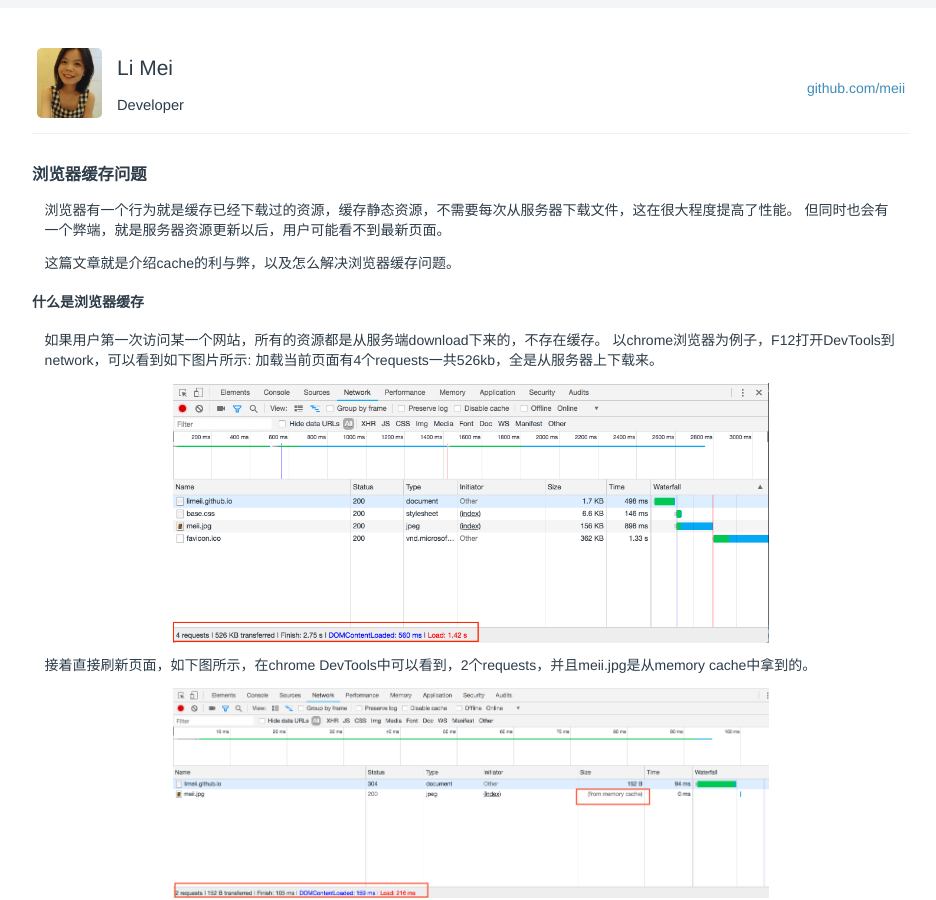
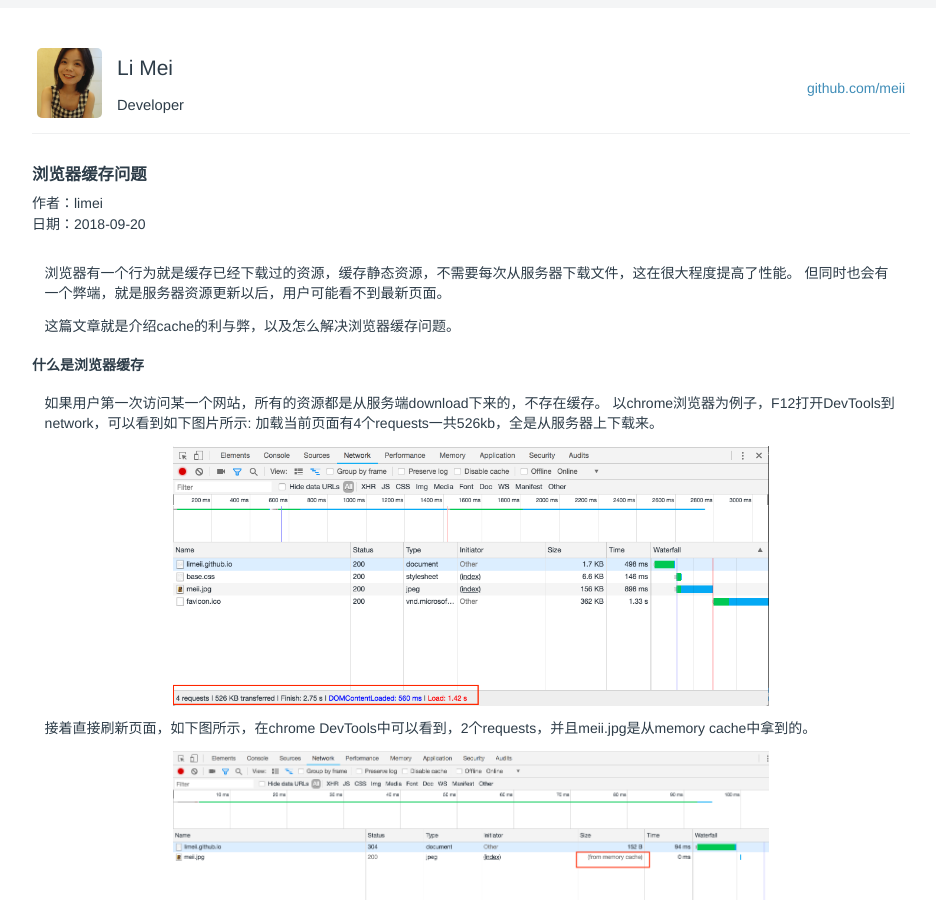
Before and after one commit to LiMeii/LiMeii.github.io, a Jekyll site: the page built from _posts/2018-09-20-cache-busting.md, in a window 1280 px wide and 900 px high. Shown: the whole window, without its empty margins (177-1113 px from the left). Built offline with Jekyll 4.4.1, drawn with Linux system fonts in a browser that asks for light colours.

Commit message:
add author and date in post

```diff
--- a/_posts/2018-09-20-cache-busting.md
+++ b/_posts/2018-09-20-cache-busting.md
@@ -4,6 +4,11 @@ layout: post
 ---
 
 # 浏览器缓存问题
+<div style="
+    margin-top: -0.5em;
+    line-height: 1.5em;
+    margin-bottom: 2em;
+"> <span>作者：limei</span> <br> <span>日期：2018-09-20</span></div>
 
 浏览器有一个行为就是缓存已经下载过的资源，缓存静态资源，不需要每次从服务器下载文件，这在很大程度提高了性能。
 但同时也会有一个弊端，就是服务器资源更新以后，用户可能看不到最新页面。
```
